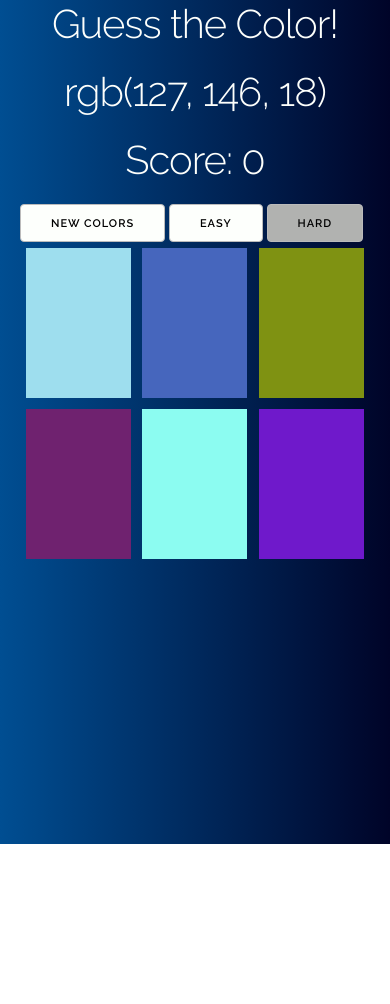
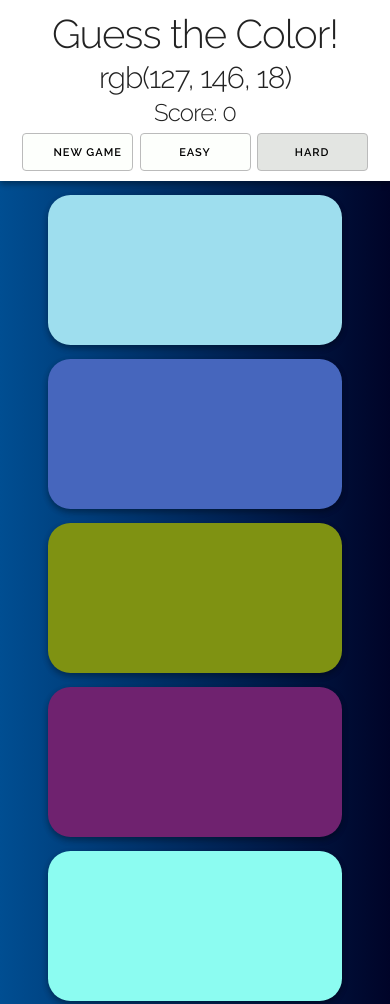
Before and after one commit to leo-generali/rgb-game, a plain HTML site: page index.html in a window 390 px wide. Shown: the top 1004 px of the page. Before the commit the page ends 844 px from the top, so only its background shows below. Drawn offline with Linux system fonts and the light colour scheme.

Commit message:
Version 0.5 - Mobile only at the moment. Still need to figure out how to get squares to display

```diff
--- a/css/styles.css
+++ b/css/styles.css
@@ -1,37 +1,68 @@
+h1, h2, h3, h4, h5, h6{
+	margin: 0;
+}
+
 body{
 	background: #005C97;
  	background: -webkit-linear-gradient(to left, #000428 , #004e92);
  	background: linear-gradient(to left, #000428 , #004e92);
 }
 
+button{
+	margin: 0;
+}
+
 .box{
-	float: left;
-
-	width: 30%;
-	margin: 1.66%;
+	border-radius: 1.5em;
+	margin: 4% 8%;
 	height: 10em;
 
 	background: red;
+
+	transition: background 0.2s;
+	-webkit-transition: background 0.2s;
+	-moz-transition: background 0.2s;
+}
+
+.box:hover{
+	opacity: 0.7;
 }
 
 .title{
-	color: #FDFFFC;
 	text-align: center;
 }
 
 .newGameButton{
 	background-color: #FDFFFC;
 	color: black;
-	margin: 0px auto
+	transition: all 0.1s;
+	-webkit-transition: all 0.1s;
+	-moz-transition: all 0.1s;
+	width: 30%;
+	max-width: 15em;
 }
 
 .newGameButton:hover{
-	background-color: #E3E5E2;
+	background-color: #B1B2B0;
 	color: black;
 }
 
 .selectedColor{
-	background-color: #B1B2B0;
+	background-color: #E3E5E2;
+}
+
+.body-text{
+ 	background-color: white;
+ 	padding: 1rem;
+ 	font-size: 2.4rem;
+}
+
+.box-shadow{
+	box-shadow: 0 3px 6px rgba(0,0,0,0.16), 0 3px 6px rgba(0,0,0,0.23);
+}
+
+.button-row{
+	text-align: center;
 }
 
 /*
@@ -42,3 +73,21 @@ body{
 #FDFFFC Violet
 
 */
+
+/* Mobile first queries */
+
+/* Larger than mobile */
+@media (min-width: 400px) {}
+
+/* Larger than phablet */
+@media (min-width: 550px) {
+}
+
+/* Larger than tablet */
+@media (min-width: 750px) {}
+
+/* Larger than desktop */
+@media (min-width: 1000px) {}
+
+/* Larger than Desktop HD */
+@media (min-width: 1200px) {}
--- a/index.html
+++ b/index.html
@@ -24,28 +24,23 @@
 	</head>
 
 	<body>
-		<div class='container'>
+		<div class='row body-text box-shadow u-full-width button-row'>
+			<h1 class='title'>Guess the Color!</h1>
+			<h3 class='title' id = 'colorDisplay'>RGB</h1>
+			<h4 class='title'>Score: <span id='score'>0</span></h1>
+			<button class='newGameButton' id='reset'>New Game</button>
+			<button class='newGameButton' id='easyBtn'>Easy</button>
+			<button class='newGameButton selectedColor' id='hardBtn'>Hard</button>
+		</div>
+		<div class = 'container'>
 			<div class='row'>
-				<h1 class='title'>Guess the Color!</h1>
+				<div class='box box-shadow'></div>
+				<div class='box box-shadow	'></div>
+				<div class='box box-shadow'></div>
+				<div class='box box-shadow'></div>
+				<div class='box box-shadow'></div>
+				<div class='box box-shadow'></div>
 			</div>
-			<div class='row'>
-				<h1 class='title six columns' id = 'colorDisplay'>RGB</h1>
-				<h1 class='title six columns'>Score: <span id='score'>0</span></h1>
-			</div>
-			<div class='row'>
-				<button class='newGameButton' id='reset'>New Colors</button>
-				<button class='newGameButton' id='easyBtn'>Easy</button>
-				<button class='newGameButton selectedColor' id='hardBtn'>Hard</button>
-			</div>
-			<div class='row'>
-				<div class='box'></div>
-				<div class='box'></div>
-				<div class='box'></div>
-				<div class='box'></div>
-				<div class='box'></div>
-				<div class='box'></div>
-			</div>
-
 		</div>
 	</body>
 </html>
--- a/js/game.js
+++ b/js/game.js
@@ -14,7 +14,7 @@ var colorDisplay = document.getElementById('colorDisplay');
 colorDisplay.textContent = pickedColor;
 
 var resetButton = document.getElementById('reset');
-resetButton.addEventListener("click", newGame);
+resetButton.addEventListener("click", resetGame);
 
 var easyButton = document.getElementById('easyBtn');
 easyButton.addEventListener("click", easyButtonPress);
@@ -46,6 +46,24 @@ for(var i = 0; i < squares.length; i++){
 	});
 }
 
+function resetGame(e){
+	score = 0;
+	updateScore();
+	//make all squares reappear
+	makeSquaresReappear();
+	//generate all new colors
+	colors = generateRandomColors(difficulty);
+	//pick a new random color from arr
+	pickedColor = pickRandomColor();
+	//change colorDisplay to match new color
+	colorDisplay.textContent = pickedColor;
+	//change colors of squares on the page
+	for(var i = 0; i < squares.length; i++){
+		squares[i].style.background = colors[i];
+	}
+	scoreMultiplier = difficulty;
+}
+
 function newGame(e){
 	//make all squares reappear
 	makeSquaresReappear();
@@ -63,7 +81,7 @@ function newGame(e){
 }
 
 function makeSquaresReappear(){
-	for(var i = 0; i < colorDisplay.length; i++){
+	for(var i = 0; i < colors.length; i++){
 		squares[i].style.visibility = 'visible';
 	}
 }
@@ -109,14 +127,18 @@ function easyButtonPress(e){
 	this.classList.add('selectedColor');
 	hardButton.classList.remove('selectedColor');
 	difficulty = 3;
+	scoreMultiplier = difficulty;
+	score = 0;
+	updateScore();
 	colors = generateRandomColors(difficulty);
 	pickedColor = pickRandomColor();
 	colorDisplay.textContent = pickedColor;
 	for(var i = 0; i < squares.length; i++){
 		if(i < difficulty){
+			squares[i].style.visibility = 'visible';
 			squares[i].style.background = colors[i];
 		}else{
-			squares[i].style.visibility = 'hidden';
+			squares[i].style.display = 'none';
 		}
 	}
 }
@@ -126,10 +148,14 @@ function hardButtonPress(e){
 	this.classList.add('selectedColor');
 	easyButton.classList.remove('selectedColor');
 	difficulty = 6;
+	scoreMultiplier = difficulty;
+	score = 0;
+	updateScore();
 	colors = generateRandomColors(difficulty);
 	pickedColor = pickRandomColor();
 	colorDisplay.textContent = pickedColor;
 	for(var i = 0; i < squares.length; i++){
+		squares[i].style.display = 'block';
 		squares[i].style.visibility = 'visible';
 		squares[i].style.background = colors[i];
 	}
```
